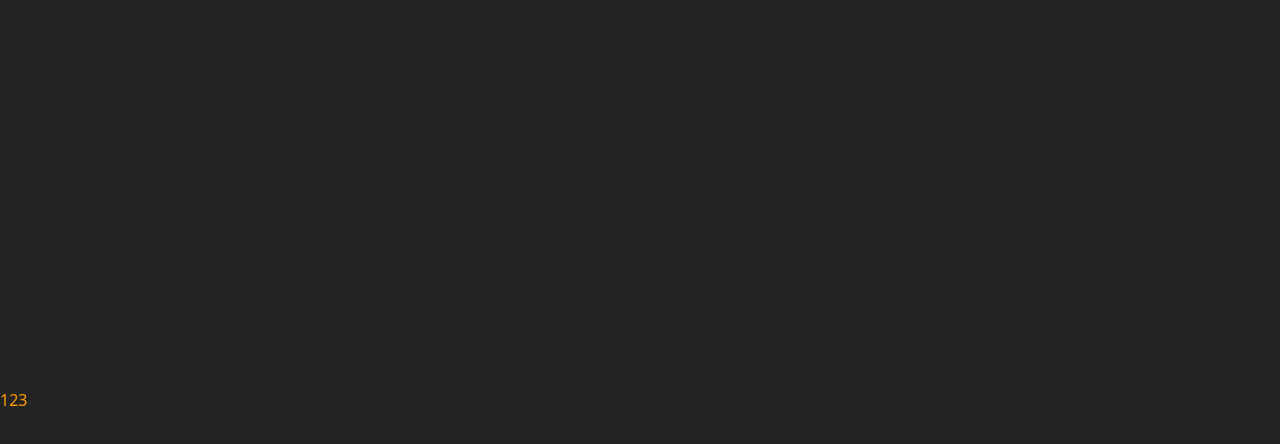
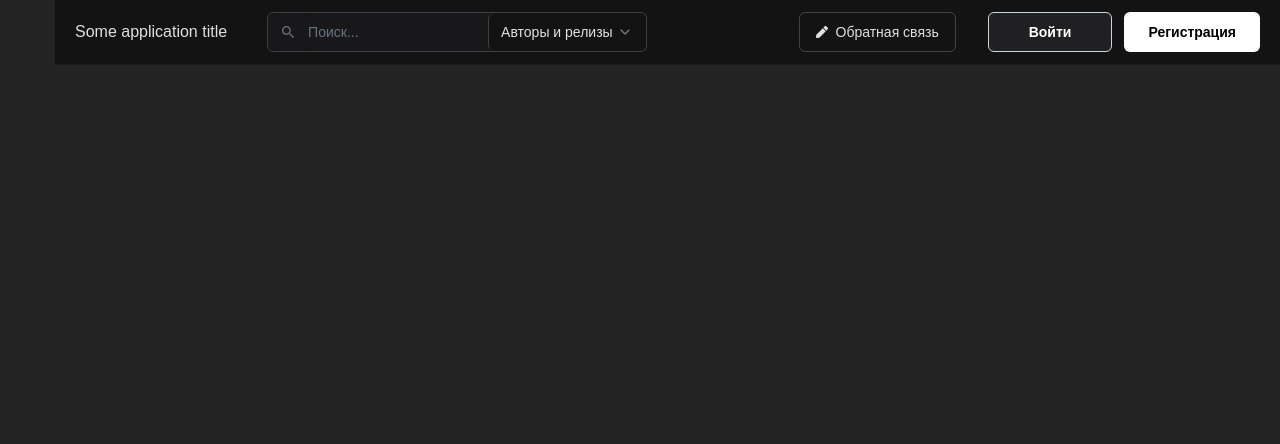
Before and after one commit to OhMyMrAIRobot/Music-reviews-platform, a React (Vite) app in the folder client/: page / in a window 1280 px wide. Shown: the top 444 px of the page. Built offline with nearby package versions, Linux system fonts and the light colour scheme.

Commit message:
added: header

```diff
--- a/client/src/App.tsx
+++ b/client/src/App.tsx
@@ -1,7 +1,9 @@
+import Header from './components/header/Header'
+
 export function App() {
 	return (
-		<>
-			<p className='text2xl text-amber-500'>123</p>
-		</>
+		<div className='lg:pl-[55px]'>
+			<Header />
+		</div>
 	)
 }
--- /dev/null
+++ b/client/src/components/header/Header.tsx
@@ -0,0 +1,33 @@
+import BurgerMenuButton from './buttons/BurgerMenuButton'
+import FeedbackButton from './buttons/FeedbackButton'
+import LoginButton from './buttons/LoginButton'
+import LoginIconButton from './buttons/LoginIconButton'
+import RegisterButton from './buttons/RegisterButton'
+import SearchBar from './SearchBar'
+
+const Header = () => {
+	return (
+		<header className='sticky top-0 z-100 w-full bg-dark border-b border-[#27272A]/40'>
+			<div className='flex mx-auto px-3 lg:px-5 h-16 rounded-xl items-center'>
+				<h1 className='mr-10 shrink-0'>Some application title</h1>
+
+				<SearchBar />
+
+				<div className='ml-auto flex items-center gap-8 max-lg:hidden'>
+					<FeedbackButton />
+					<div className='flex gap-3'>
+						<LoginButton />
+						<RegisterButton />
+					</div>
+				</div>
+
+				<div className='lg:hidden w-full flex justify-end items-center space-x-1.5'>
+					<LoginIconButton />
+					<BurgerMenuButton />
+				</div>
+			</div>
+		</header>
+	)
+}
+
+export default Header
--- /dev/null
+++ b/client/src/components/header/SearchBar.tsx
@@ -0,0 +1,40 @@
+import { useState } from 'react'
+import SeachTypeComboBox from './buttons/SeachTypeCombobox'
+
+const SearchBar = () => {
+	const [searchText, setSearchText] = useState<string>('')
+
+	const SearchSvgIcon = () => (
+		<svg
+			stroke='currentColor'
+			fill='currentColor'
+			strokeWidth='0'
+			viewBox='0 0 512 512'
+			className='size-4'
+			height='1em'
+			width='1em'
+			xmlns='http://www.w3.org/2000/svg'
+		>
+			<path d='M337.509 305.372h-17.501l-6.571-5.486c20.791-25.232 33.922-57.054 33.922-93.257C347.358 127.632 283.896 64 205.135 64 127.452 64 64 127.632 64 206.629s63.452 142.628 142.225 142.628c35.011 0 67.831-13.167 92.991-34.008l6.561 5.487v17.551L415.18 448 448 415.086 337.509 305.372zm-131.284 0c-54.702 0-98.463-43.887-98.463-98.743 0-54.858 43.761-98.742 98.463-98.742 54.7 0 98.462 43.884 98.462 98.742 0 54.856-43.762 98.743-98.462 98.743z'></path>
+		</svg>
+	)
+
+	return (
+		<div className='max-lg:hidden flex lg:w-[380px] h-10 rounded-md border border-zinc-700'>
+			<button className='w-10 h-full px-3 text-sm rounded-md cursor-pointer font-medium text-gray-500 transition-colors bg-zinc-900'>
+				<SearchSvgIcon />
+			</button>
+			<input
+				type='text'
+				value={searchText}
+				onChange={e => setSearchText(e.target.value)}
+				placeholder='Поиск...'
+				className='w-[180px] bg-zinc-900 outline-none text-sm font-medium text-white placeholder:text-gray-500'
+			/>
+
+			<SeachTypeComboBox />
+		</div>
+	)
+}
+
+export default SearchBar
--- /dev/null
+++ b/client/src/components/header/buttons/BurgerMenuButton.tsx
@@ -0,0 +1,24 @@
+const BurgerMenuButton = () => {
+	const BurgerSvgIcon = () => (
+		<svg
+			stroke='currentColor'
+			fill='currentColor'
+			strokeWidth='0'
+			viewBox='0 0 512 512'
+			className='w-8 h-8 transition-all duration-500  '
+			height='1em'
+			width='1em'
+			xmlns='http://www.w3.org/2000/svg'
+		>
+			<path d='M64 384h384v-42.666H64V384zm0-106.666h384v-42.667H64v42.667zM64 128v42.665h384V128H64z'></path>
+		</svg>
+	)
+
+	return (
+		<button className='p-3'>
+			<BurgerSvgIcon />
+		</button>
+	)
+}
+
+export default BurgerMenuButton
--- /dev/null
+++ b/client/src/components/header/buttons/FeedbackButton.tsx
@@ -0,0 +1,25 @@
+const FeedbackButton = () => {
+	const SvgIcon = () => (
+		<svg
+			stroke='currentColor'
+			fill='currentColor'
+			strokeWidth='0'
+			viewBox='0 0 512 512'
+			className='size-3'
+			height='1em'
+			width='1em'
+			xmlns='http://www.w3.org/2000/svg'
+		>
+			<path d='M290.74 93.24l128.02 128.02-277.99 277.99-114.14 12.6C11.35 513.54-1.56 500.62.14 485.34l12.7-114.22 277.9-277.88zm207.2-19.06l-60.11-60.11c-18.75-18.75-49.16-18.75-67.91 0l-56.55 56.55 128.02 128.02 56.55-56.55c18.75-18.76 18.75-49.16 0-67.91z'></path>
+		</svg>
+	)
+
+	return (
+		<button className='flex h-10 px-4 items-center justify-center rounded-md text-sm font-medium border border-white/20 hover:bg-white/10 cursor-pointer select-none transition-colors'>
+			<SvgIcon />
+			<span className='hidden xl:block xl:ml-2'>Обратная связь</span>
+		</button>
+	)
+}
+
+export default FeedbackButton
--- /dev/null
+++ b/client/src/components/header/buttons/LoginButton.tsx
@@ -0,0 +1,9 @@
+const LoginButton = () => {
+	return (
+		<button className='px-10 h-10 text-sm text-white font-semibold bg-[#242527]/75 hover:bg-[#242527]/100 border border-slate-300 dark:border-[#303338] rounded-md cursor-pointer transition-colors'>
+			Войти
+		</button>
+	)
+}
+
+export default LoginButton
--- /dev/null
+++ b/client/src/components/header/buttons/LoginIconButton.tsx
@@ -0,0 +1,29 @@
+const LoginIconButton = () => {
+	const LoginSvgIcon = () => (
+		<svg
+			stroke='currentColor'
+			fill='currentColor'
+			strokeWidth='0'
+			viewBox='0 0 24 24'
+			className='size-5'
+			height='1em'
+			width='1em'
+			xmlns='http://www.w3.org/2000/svg'
+		>
+			<g id='User'>
+				<g>
+					<path d='M17.438,21.937H6.562a2.5,2.5,0,0,1-2.5-2.5V18.61c0-3.969,3.561-7.2,7.938-7.2s7.938,3.229,7.938,7.2v.827A2.5,2.5,0,0,1,17.438,21.937ZM12,12.412c-3.826,0-6.938,2.78-6.938,6.2v.827a1.5,1.5,0,0,0,1.5,1.5H17.438a1.5,1.5,0,0,0,1.5-1.5V18.61C18.938,15.192,15.826,12.412,12,12.412Z'></path>
+					<path d='M12,9.911a3.924,3.924,0,1,1,3.923-3.924A3.927,3.927,0,0,1,12,9.911Zm0-6.847a2.924,2.924,0,1,0,2.923,2.923A2.926,2.926,0,0,0,12,3.064Z'></path>
+				</g>
+			</g>
+		</svg>
+	)
+
+	return (
+		<button className='flex justify-center items-center rounded-md text-sm font-medium bg-white/5 border border-white/10 size-10'>
+			<LoginSvgIcon />
+		</button>
+	)
+}
+
+export default LoginIconButton
--- /dev/null
+++ b/client/src/components/header/buttons/RegisterButton.tsx
@@ -0,0 +1,9 @@
+const RegisterButton = () => {
+	return (
+		<button className='px-6 h-10 text-sm text-black font-semibold bg-white rounded-md cursor-pointer'>
+			Регистрация
+		</button>
+	)
+}
+
+export default RegisterButton
--- /dev/null
+++ b/client/src/components/header/buttons/SeachTypeComboBox.tsx
@@ -0,0 +1,93 @@
+import { useEffect, useRef, useState } from 'react'
+
+const SearchTypeEnum = Object.freeze({
+	FIRST: 'Авторы и релизы',
+	SECOND: 'Пользователи',
+})
+
+const SeachTypeComboBox = () => {
+	const [selected, setSelected] = useState<string>(SearchTypeEnum.FIRST)
+	const [isOpen, setIsOpen] = useState<boolean>(false)
+	const comboRef = useRef<HTMLDivElement | null>(null)
+
+	const searchOptions = Object.values(SearchTypeEnum)
+
+	const handleClickOutside = (event: MouseEvent) => {
+		if (comboRef.current && !comboRef.current.contains(event.target as Node)) {
+			setIsOpen(false)
+		}
+	}
+
+	useEffect(() => {
+		document.addEventListener('click', handleClickOutside)
+		return document.removeEventListener('click', handleClickOutside)
+	})
+
+	const ArrowBottomSvgIcon = () => (
+		<svg
+			xmlns='http://www.w3.org/2000/svg'
+			width='24'
+			height='24'
+			viewBox='0 0 24 24'
+			fill='none'
+			stroke='currentColor'
+			strokeWidth='2'
+			strokeLinecap='round'
+			strokeLinejoin='round'
+			className='lucide lucide-chevron-down h-5 w-4 opacity-50'
+			aria-hidden='true'
+		>
+			<path d='m6 9 6 6 6-6'></path>
+		</svg>
+	)
+
+	const TickSvgIcon = () => (
+		<svg
+			xmlns='http://www.w3.org/2000/svg'
+			viewBox='0 0 16 16'
+			fill='currentColor'
+			className='w-4 h-4 text-white flex items-center justify-center'
+		>
+			<path
+				fillRule='evenodd'
+				d='M16.293 5.293a1 1 0 011.414 1.414L9 13.414 5.293 9.707a1 1 0 111.414-1.414L9 10.586l7.293-7.293z'
+				clipRule='evenodd'
+			/>
+		</svg>
+	)
+
+	return (
+		<div ref={comboRef} className='relative inline-block w-[160px]'>
+			<button
+				onClick={() => setIsOpen(!isOpen)}
+				role='combobox'
+				className='flex w-full gap-x-1 h-full items-center pl-3 text-sm font-medium rounded-md border-l border-zinc-700'
+			>
+				<span>{selected}</span>
+				<ArrowBottomSvgIcon />
+			</button>
+
+			{isOpen && (
+				<ul className='absolute left-0 mt-2 px-2 w-full bg-white border border-zinc-700 text-sm font-medium rounded-md shadow-lg bg-dark'>
+					{searchOptions.map(option => (
+						<li
+							key={option}
+							className='flex items-center gap-x-1 py-2 cursor-pointer text-sm font-medium'
+							onClick={() => {
+								setSelected(option)
+								setIsOpen(false)
+							}}
+						>
+							<span className='w-5'>
+								{selected === option ? <TickSvgIcon /> : null}
+							</span>
+							{option}
+						</li>
+					))}
+				</ul>
+			)}
+		</div>
+	)
+}
+
+export default SeachTypeComboBox
--- a/client/src/index.css
+++ b/client/src/index.css
@@ -1,13 +1,14 @@
 @import 'tailwindcss';
 
 :root {
-	font-family: system-ui, Avenir, Helvetica, Arial, sans-serif;
+	font-family: sans-serif;
 	line-height: 1.5;
 	font-weight: 400;
 
 	color-scheme: light dark;
 	color: rgba(255, 255, 255, 0.87);
 	background-color: #242424;
+	--background-dark: #09090b;
 
 	font-synthesis: none;
 	text-rendering: optimizeLegibility;
@@ -15,10 +16,12 @@
 	-moz-osx-font-smoothing: grayscale;
 }
 
+.bg-dark {
+	@apply bg-[var(--background-dark)]/60;
+}
+
 body {
 	margin: 0;
-	display: flex;
-	place-items: center;
-	min-width: 320px;
-	min-height: 100vh;
+	padding: 0;
+	box-sizing: border-box;
 }
```
